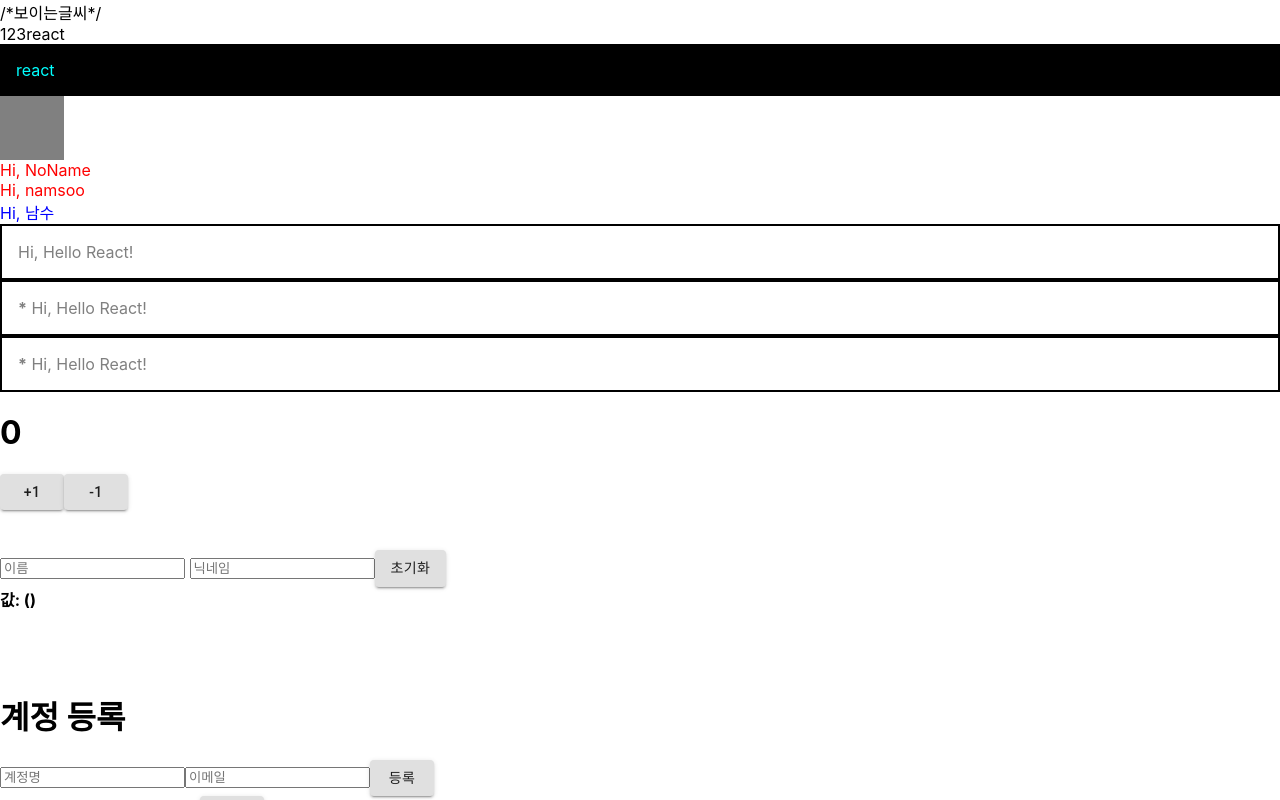
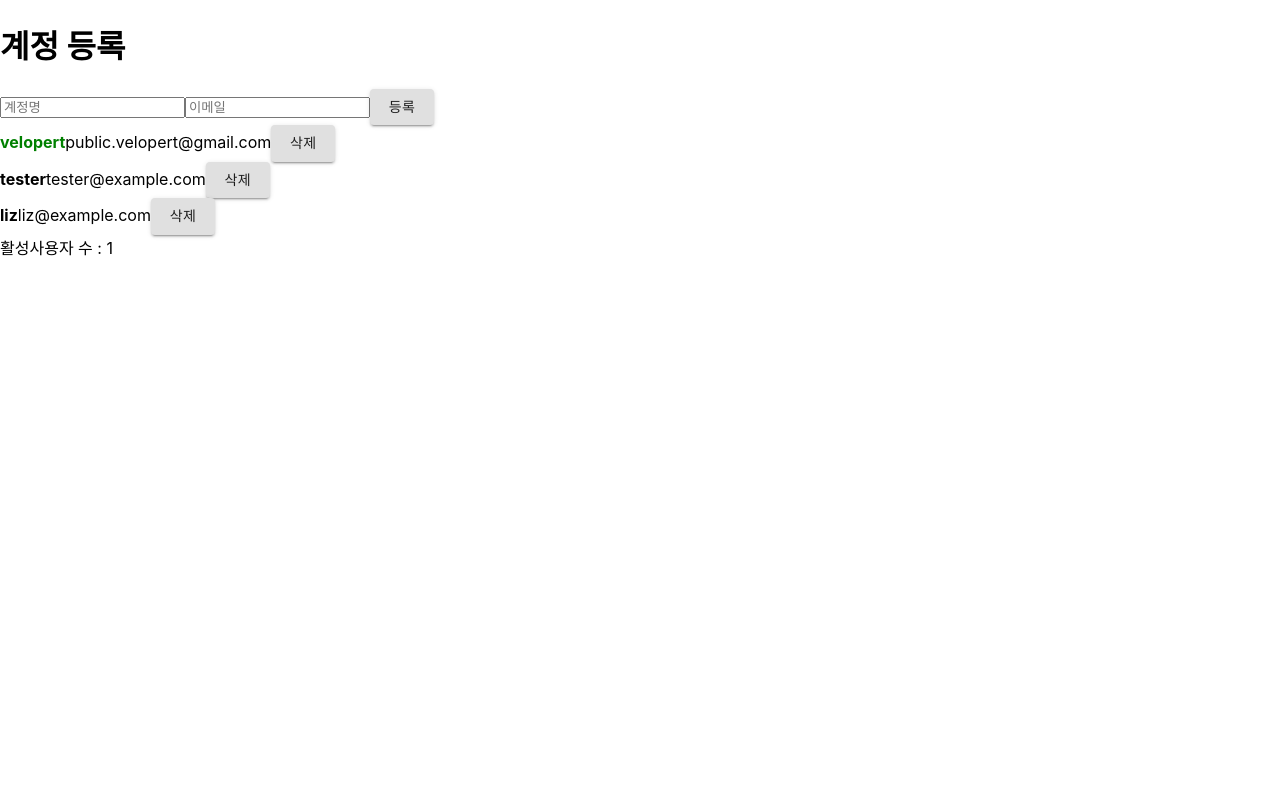
Before and after one commit to namsoo5/ReactStudy, a React (Create React App) app in the folder begin-react/: page / in a window 1280 px wide. Shown: the top 800 px of the page. Built offline with nearby package versions, Linux system fonts and the light colour scheme.

Commit message:
useReducer, custom Hook생성

```diff
--- a/begin-react/src/App.js
+++ b/begin-react/src/App.js
@@ -1,4 +1,4 @@
-import React, { useRef, useState, useMemo, useCallback} from 'react';
+import React, { useRef, useState, useMemo, useCallback, useReducer } from 'react';
 import Hello2 from './Hello';
 import Wrapper from './Wrapper'
 import Counter from './Counter'
@@ -6,13 +6,14 @@
 import InputSample from './InputSample';
 import UserList from './UserList'
 import CreateUser from './CreateUser';
+import useInputs from './hooks/useInputs'
 
 function countActiveUsers(users) {
   console.log("활성화 수 체크...")
   return users.filter(user => user.active).length
 }
 
-function App() {
+function AppOrigin() {
 
   const name = 'react';
 
@@ -115,7 +116,7 @@
     nextId.current += 1
   }
 
-  const onRemove =useCallback(
+  const onRemove = useCallback(
     id => {
       // id가일치 하지않는 원소들만 가지고새로운 배열을 생성
       setUsers(users.filter(user => user.id !== id))
@@ -126,10 +127,10 @@
     id => {
       setUsers(
         users.map(user =>
-            user.id == id ? { ...user, active: !user.active} : user
-          )
+          user.id == id ? { ...user, active: !user.active } : user
+        )
       )
-  }, [users]
+    }, [users]
   )
 
   // const count = countActiveUsers(users)
@@ -190,4 +191,133 @@
   );
 }
 
+const initialState = {
+  inputs: {
+    username: '',
+    email: ''
+  }, users: [
+    {
+      id: 1,
+      username: 'velopert',
+      email: 'public.velopert@gmail.com',
+      active: true
+    },
+    {
+      id: 2,
+      username: 'tester',
+      email: 'tester@example.com',
+      active: false
+    },
+    {
+      id: 3,
+      username: 'liz',
+      email: 'liz@example.com',
+      active: false
+    }
+  ]
+}
+
+function reducer(state, action) {
+  switch (action.type) {
+    case 'CHANGE_INPUT':
+      return {
+        ...state,
+        inputs: {
+          ...state.inputs,
+          [action.name]: action.value
+        }
+      };
+    case 'CREATE_USER':
+      return {
+        inputs: initialState.inputs,
+        users: state.users.concat(action.user)
+      };
+    case 'TOGGLE_USER':
+      return {
+        ...state,
+        users: state.users.map(user =>
+          user.id === action.id ? { ...user, active: !user.active } : user
+        )
+      };
+    case 'REMOVE_USER':
+      return {
+        ...state,
+        users: state.users.filter(user => user.id !== action.id)
+      };
+    default:
+      return state;
+  }
+}
+
+function App() {
+
+  const [{ username, email }, onChange, reset] = useInputs({
+    username: '',
+    email: ''
+  });
+
+  const [state, dispatch] = useReducer(reducer, initialState);
+  const nextId = useRef(4);
+
+  const { users } = state
+  // const { username, email } = state.inputs
+
+/*
+  const onChange = useCallback(e => {
+    const { name, value } = e.target;
+    dispatch({
+      type: 'CHANGE_INPUT',
+      name,
+      value
+    });
+  }, []);
+*/
+  const onCreate = useCallback(() => {
+    dispatch({
+      type: 'CREATE_USER',
+      user: {
+        id: nextId.current,
+        username,
+        email
+      }
+    });
+    reset()
+    nextId.current += 1;
+  }, [username, email, reset]);
+
+  const onToggle = useCallback(id => {
+    dispatch({
+      type: 'TOGGLE_USER',
+      id
+    });
+  }, []);
+
+  const onRemove = useCallback(id => {
+    dispatch({
+      type: 'REMOVE_USER',
+      id
+    });
+  }, []);
+
+   // const count = countActiveUsers(users)
+   const count = useMemo(() => countActiveUsers(users), [users])
+
+  return (
+    <>
+      <>
+        <CreateUser
+          userName={username}
+          email={email}
+          onChange={onChange}
+          onCreate={onCreate}
+        />
+        <UserList users={users} onToggle={onToggle} onRemove={onRemove} />
+        <div>활성사용자 수 : {count}</div>
+      </>
+    </>
+  );
+}
+
+
+
 export default App;
--- a/begin-react/src/Counter.js
+++ b/begin-react/src/Counter.js
@@ -1,20 +1,40 @@
-import React, { useState } from 'react'
+import React, { useState, useReducer } from 'react'
 import Button from '@material-ui/core/Button';
+
+function reducer(state, action){
+    switch (action.type) {
+        case 'INCREMENT':
+          return state + 1;
+        case 'DECREMENT':
+          return state - 1;
+        default:
+          return state;
+      }
+}
 
 function Counter() {
 
     {/* 배열 비구조화 할당 */}
     {/* useState 첫번째요소는 현재상태, 두번째요소는 Setter함수 */}
-    const [number, setNumber] = useState(0)
+    // const [number, setNumber] = useState(0)
+    // const onIncrease = () => {
+    //     console.log('+1')
+    //     setNumber(number+1)
+    // }
+    // const onDecrease = () => {
+    //     console.log('-1')
+    //     setNumber(prevNum => prevNum-1)
+    // }
+
+    const [number, dispatch] = useReducer(reducer, 0)
 
     const onIncrease = () => {
-        console.log('+1')
-        setNumber(number+1)
+        dispatch({type: 'INCREMENT'})
     }
     const onDecrease = () => {
-        console.log('-1')
-        setNumber(prevNum => prevNum-1)
+        dispatch({type: 'DECREMENT'})
     }
+
     return (
         <div>
             <h1>{number}</h1>
--- /dev/null
+++ b/begin-react/src/hooks/useInputs.js
@@ -0,0 +1,15 @@
+import { useState, useCallback } from 'react';
+
+function useInputs(initialForm) {
+  const [form, setForm] = useState(initialForm);
+  // change
+  const onChange = useCallback(e => {
+    const { name, value } = e.target;
+    setForm(form => ({ ...form, [name]: value }));
+  }, []);
+  const reset = useCallback(() => setForm(initialForm), [initialForm]);
+
+  return [form, onChange, reset];
+}
+
+export default useInputs;
```
